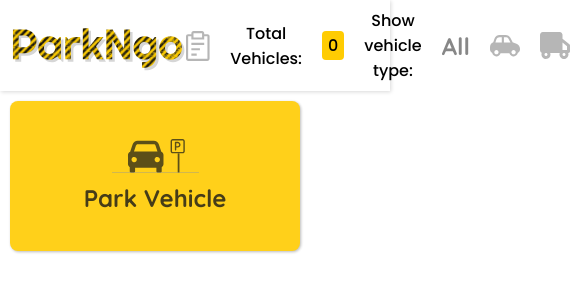
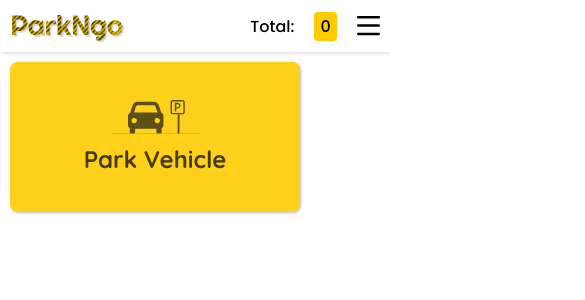
Before and after one commit to nectro/ParkNgo, a React (Create React App) app: page / in a window 390 px wide. Shown: the top 300 px of the page, 585 px wide, since content can reach past the window. Built offline with nearby package versions, Linux system fonts and the light colour scheme.

Commit message:
add: responsive menu

```diff
--- a/src/component/header/header.component.js
+++ b/src/component/header/header.component.js
@@ -1,4 +1,4 @@
-import React from 'react'
+import React, { useState } from 'react'
 import classes from './header.module.css'
 
 import car from '../../assets/icons/car.svg'
@@ -6,8 +6,11 @@ import truck from '../../assets/icons/truck.svg'
 import bike from '../../assets/icons/bike.svg'
 import Logo from '../../assets/icons/logo.svg'
 import History from '../../assets/icons/history.svg'
+import Bar from '../../assets/icons/bar.svg'
 
 function HeaderComponent({showType,setShowType,totalVehicles,setShowHistory}) {
+
+    const [modal, setModal] = useState(false)
     // console.log(showType)
     return (
         <div className={classes.majorContainer}>
@@ -24,6 +27,25 @@ function HeaderComponent({showType,setShowType,totalVehicles,setShowHistory}) {
                 <img src={truck} className={showType === 'truck'?classes.selected:''}  onClick={()=>{setShowType('truck')}}/>
                 <img src={bike} className={showType === 'bike'?classes.selected:''}  onClick={()=>{setShowType('bike')}}/>
             </div>
+            <div className={classes.vehicleTypeM}>
+                <p>Total:</p>
+                <p style={{backgroundColor:'#ffcc02', padding:'2px 6px',borderRadius:'4px'}}>{totalVehicles}</p>
+                <img src={Bar} style={{height:20}} onClick={()=>setModal(true)}/>
+            </div>
+            {
+                modal &&
+                <div className={classes.menu}>
+                    <p className={classes.closeIcon} onClick={()=>setModal(false)}>X</p>
+                    <img src={History} onClick={()=>{setShowHistory(true);setModal(false);}}/>
+                    <p>
+                        Show vehicle type:
+                    </p>
+                    <h2 className={showType === 'all'?classes.selected:''} onClick={()=>{setShowType('all')}}>All</h2>
+                    <img src={car} className={showType === 'car'?classes.selected:''}  onClick={()=>{setShowType('car');setModal(false);}}/>
+                    <img src={truck} className={showType === 'truck'?classes.selected:''}  onClick={()=>{setShowType('truck');setModal(false);}}/>
+                    <img src={bike} className={showType === 'bike'?classes.selected:''}  onClick={()=>{setShowType('bike');setModal(false);}}/>
+                </div>
+            }
         </div>
     )
 }
--- a/src/component/header/header.module.css
+++ b/src/component/header/header.module.css
@@ -1,5 +1,6 @@
 .majorContainer{
     display: flex;
+    flex-wrap: wrap;
     flex-direction: row;
     align-items: center;
     justify-content: space-between;
@@ -46,3 +47,67 @@
 .selected{
     opacity: 1 !important;
 }
+.vehicleTypeM{
+    display: none;
+}
+
+@media screen and (max-width:774px) {
+    .vehicleTypeM{
+        display: flex;
+        align-items: center;
+        justify-content: flex-end;
+        gap:20px;
+        font-weight: 500;
+    }
+    .vehicleType{
+        display: none;
+    }
+    .logo{
+        height: 40px;
+    }
+    .menu{
+        position: fixed;
+        background-color: rgba(172, 172, 172, 0.315);
+        top:0px;
+        left: 0px;
+        height: 100vh;
+        width: 100vw;
+        z-index: 100;
+        backdrop-filter: blur(4px);
+        display: flex;
+        flex-direction: column;
+        justify-content: center;
+        align-items: center;
+        font-family: 'quicksand';
+        font-weight: 900;
+        gap:30px
+    }
+
+    .menu img{
+        opacity: 0.6;
+    }
+
+    .menu h2{
+        opacity: 0.6;
+    }
+    .closeIcon{
+        position: absolute;
+        top:6px;
+        right:6px;
+        font-weight: 800;
+        font-family: 'quicksand';
+        background-color: #ffcc02;
+        padding: 2px 7px;
+        border-radius: 30%;
+        cursor: pointer;
+    }
+    .closeIcon:active{
+        opacity: 0.4;
+    }
+}
+
+@media screen and (max-width:450px) {
+    .logo{
+        height: 36px;
+    }
+}
```
Also changed, not shown: src/assets/icons/bar.svg (added).
